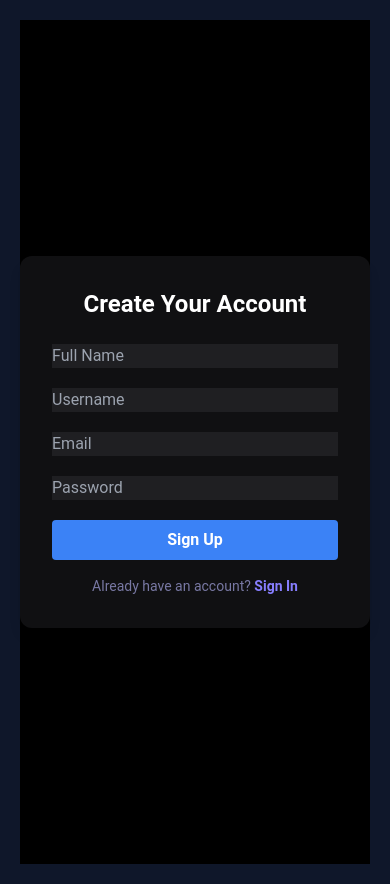
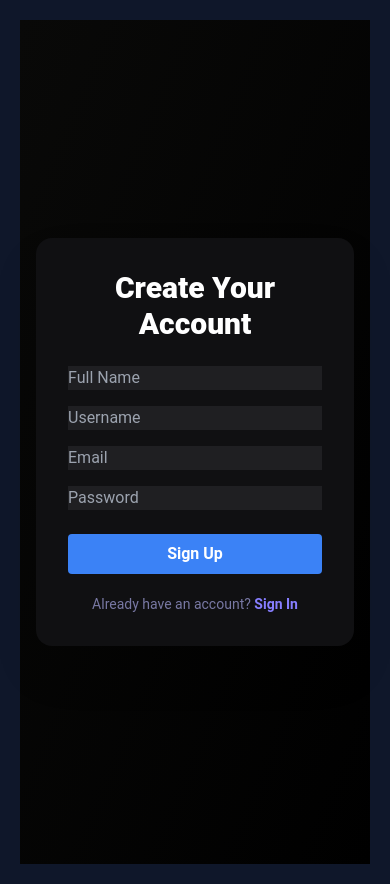
Before and after one commit to Anshuman10703/snapgram-frontend-, a React (Vite) app: page /sign-up in a window 390 px wide. Built offline with nearby package versions, Linux system fonts and the light colour scheme.

Commit message:
UI changes

```diff
--- a/src/pages/PostDetailPage.tsx
+++ b/src/pages/PostDetailPage.tsx
@@ -72,9 +72,10 @@ const PostDetailPage: React.FC = () => {
           alt="Creator Avatar"
           className="w-12 h-12 rounded-full object-cover border-2 border-primary-500"
         />
-        <span className="font-semibold text-light-1 text-lg break-all">
-          {post.creatorId}
-        </span>
+       <span className="font-semibold text-light-1 text-lg break-all">
+             Anonymous
+      </span>
+
       </div>
       <p className="text-light-3 text-sm">
         {new Date(post.createdAt).toLocaleDateString()} • {post.location || 'Unknown Location'}
--- a/src/pages/SignInPage.tsx
+++ b/src/pages/SignInPage.tsx
@@ -19,18 +19,21 @@ const SignInPage: React.FC = () => {
   };
 
   return (
-    <div className="flex w-screen h-screen justify-center items-center bg-dark-1"> {/* Tailwind classes */}
-      {/* Left side for form */}
-      <div className="common-container flex-col items-center justify-center p-8 max-w-md bg-dark-3 rounded-xl shadow-lg flex-shrink-0"> {/* Tailwind classes */}
-        <h2 className="h2-bold text-center mb-6 text-light-1">Sign In</h2> {/* Tailwind classes */}
-        <form onSubmit={handleSubmit} className="flex flex-col gap-5 w-full"> {/* Tailwind classes */}
+   <div className="flex w-screen h-screen justify-center items-center bg-dark-1">
+  {/* Left: Form Container */}
+  <div
+    className="common-container flex-col items-center justify-center p-8 max-w-md bg-dark-3 rounded-xl shadow-lg flex-shrink-0 transition-transform duration-300 ease-in-out hover:scale-[1.01]"
+  >
+    <h2 className="h2-bold text-center mb-6 text-light-1 animate-fade-in">Sign In</h2>
+
+    <form onSubmit={handleSubmit} className="flex flex-col gap-5 w-full animate-fade-in">
       <input
         type="email"
         placeholder="Email"
         value={email}
         onChange={(e) => setEmail(e.target.value)}
         required
-            className="shad-input" // Tailwind class
+        className="shad-input focus:ring-2 focus:ring-primary-500 focus:outline-none transition duration-200"
       />
       <input
         type="password"
@@ -38,24 +41,33 @@ const SignInPage: React.FC = () => {
         value={password}
         onChange={(e) => setPassword(e.target.value)}
         required
-            className="shad-input" // Tailwind class
+        className="shad-input focus:ring-2 focus:ring-primary-500 focus:outline-none transition duration-200"
       />
-          <StyledButton type="submit" disabled={isLoading} className="shad-button-primary w-full"> {/* Tailwind classes */}
+      <StyledButton
+        type="submit"
+        disabled={isLoading}
+        className="shad-button-primary w-full hover:brightness-110 transition-all duration-200"
+      >
         {isLoading ? 'Signing In...' : 'Sign In'}
       </StyledButton>
     </form>
-        <p className="text-sm text-light-3 text-center mt-4"> {/* Tailwind classes */}
-          Don't have an account? <Link to="/sign-up" className="text-primary-500 font-semibold">Sign Up</Link> {/* Tailwind classes */}
+
+    <p className="text-sm text-light-3 text-center mt-4">
+      Don't have an account?
+      <Link to="/sign-up" className="text-primary-500 font-semibold ml-1 underline hover:text-primary-300 transition-colors duration-200">
+        Sign Up
+      </Link>
     </p>
   </div>
 
-      {/* Right side for side image (hidden on small screens) */}
+  {/* Right: Image (hidden on small screens) */}
   <img
-        src="/public/assets/images/side-img.svg" // Path to your side image
-        alt="Side Image"
-        className="auth-side-image" // CSS class for responsiveness
+    src="/assets/images/side-img.svg"
+    alt="Welcome Illustration"
+    className="auth-side-image hidden md:block animate-slide-in-left"
   />
 </div>
+
   );
 };
 
--- a/src/pages/SignUpPage.tsx
+++ b/src/pages/SignUpPage.tsx
@@ -21,18 +21,21 @@ const SignUpPage: React.FC = () => {
   };
 
   return (
-    <div className="flex w-screen h-screen justify-center items-center bg-dark-1"> {/* Tailwind classes */}
-      {/* Left side for form */}
-      <div className="common-container flex-col items-center justify-center p-8 max-w-md bg-dark-3 rounded-xl shadow-lg flex-shrink-0"> {/* Tailwind classes */}
-        <h2 className="h2-bold text-center mb-6 text-light-1">Create Your Account</h2> {/* Tailwind classes */}
-        <form onSubmit={handleSubmit} className="flex flex-col gap-5 w-full"> {/* Tailwind classes */}
+   <div className="flex w-screen h-screen justify-center items-center bg-gradient-to-br from-dark-2 to-dark-1 px-4 sm:px-0">
+  {/* Sign-Up Card */}
+  <div className="w-full max-w-md bg-dark-3 rounded-2xl shadow-2xl p-8 sm:p-10 flex flex-col items-center animate-fade-in">
+    <h2 className="text-3xl sm:text-4xl font-extrabold text-light-1 mb-6 text-center">
+      Create Your Account
+    </h2>
+
+    <form onSubmit={handleSubmit} className="flex flex-col gap-4 w-full">
       <input
         type="text"
         placeholder="Full Name"
         value={name}
         onChange={(e) => setName(e.target.value)}
         required
-            className="shad-input" // Tailwind class
+        className="shad-input focus:ring-2 focus:ring-primary-500 transition-all duration-200"
       />
       <input
         type="text"
@@ -40,7 +43,7 @@ const SignUpPage: React.FC = () => {
         value={username}
         onChange={(e) => setUsername(e.target.value)}
         required
-            className="shad-input" // Tailwind class
+        className="shad-input focus:ring-2 focus:ring-primary-500 transition-all duration-200"
       />
       <input
         type="email"
@@ -48,7 +51,7 @@ const SignUpPage: React.FC = () => {
         value={email}
         onChange={(e) => setEmail(e.target.value)}
         required
-            className="shad-input" // Tailwind class
+        className="shad-input focus:ring-2 focus:ring-primary-500 transition-all duration-200"
       />
       <input
         type="password"
@@ -56,20 +59,33 @@ const SignUpPage: React.FC = () => {
         value={password}
         onChange={(e) => setPassword(e.target.value)}
         required
-            className="shad-input" // Tailwind class
+        className="shad-input focus:ring-2 focus:ring-primary-500 transition-all duration-200"
       />
-          <StyledButton type="submit" disabled={isLoading} className="shad-button-primary w-full"> {/* Tailwind classes */}
+
+      <StyledButton
+        type="submit"
+        disabled={isLoading}
+        className="shad-button-primary w-full mt-2 hover:scale-[1.02] transition-transform duration-200"
+      >
         {isLoading ? 'Signing Up...' : 'Sign Up'}
       </StyledButton>
     </form>
-        <p className="text-sm text-light-3 text-center mt-4"> {/* Tailwind classes */}
-          Already have an account? <Link to="/sign-in" className="text-primary-500 font-semibold">Sign In</Link> {/* Tailwind classes */}
+
+    <p className="text-sm text-light-3 text-center mt-5">
+      Already have an account?{' '}
+      <Link
+        to="/sign-in"
+        className="text-primary-500 font-semibold hover:underline"
+      >
+        Sign In
+      </Link>
     </p>
   </div>
 
+
       {/* Right side for side image (hidden on small screens) */}
       <img
-        src="/public/assets/images/side-img.svg" // Path to your side image
+        src="/assets/images/side-img.svg" // Path to your side image
         alt="Side Image"
         className="auth-side-image" // CSS class for responsiveness
       />
```
Lines whose indentation alone changed are shown as unchanged.
